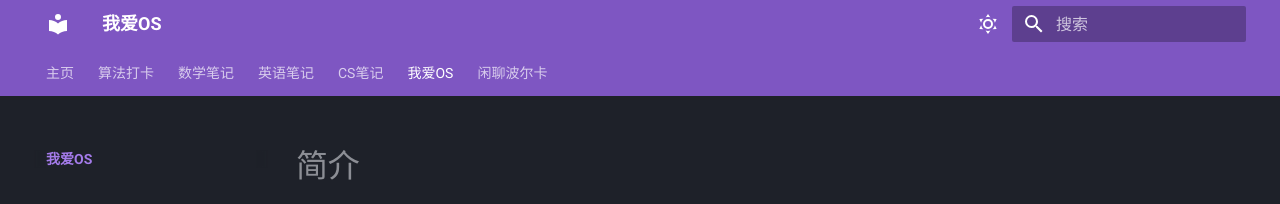
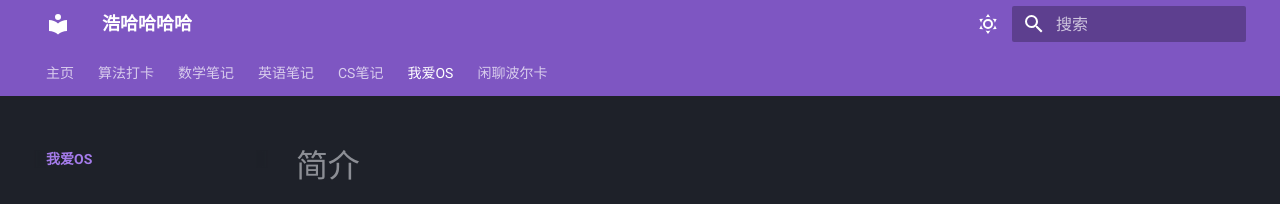
Before and after one commit to Haohahahaha/os, an MkDocs documentation site: the page built from docs/index.md, in a window 1280 px wide. Shown: the top 204 px of the page. Built offline with MkDocs 1.6.1 and Material for MkDocs 9.7.7, drawn with Linux system fonts in a browser that asks for light colours.

Commit message:
2023-11-10_01:03:35 update

```diff
--- a/mkdocs.yml
+++ b/mkdocs.yml
@@ -1,4 +1,4 @@
-site_name: 我爱OS
+site_name: 浩哈哈哈哈
 theme:
   name: material
   icon:
```
